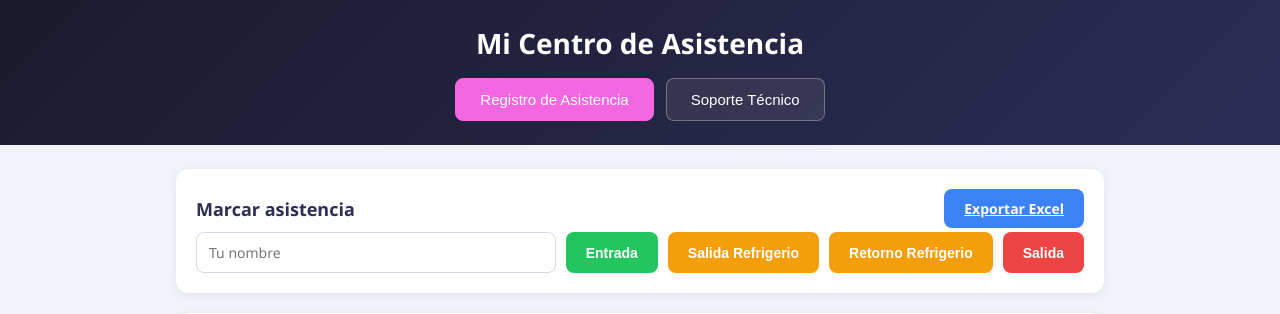
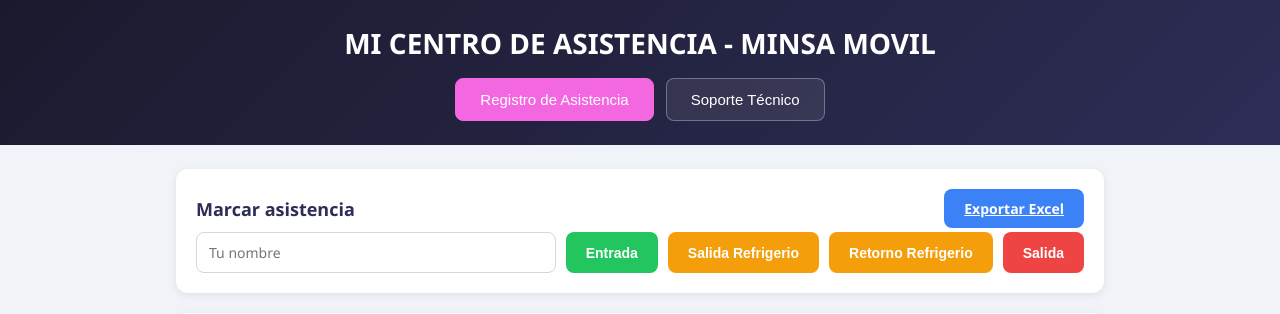
Before and after one commit to minsamovil/centro-asistencia, a Flask app: page / in a window 1280 px wide. Shown: the top 314 px of the page. Run offline with Flask 3, Linux system fonts and the light colour scheme; data that the repository does not hold is empty.

Commit message:
Update title to MI CENTRO DE ASISTENCIA - MINSA MOVIL

```diff
--- a/templates/index.html
+++ b/templates/index.html
@@ -3,12 +3,12 @@
 <head>
   <meta charset="UTF-8">
   <meta name="viewport" content="width=device-width, initial-scale=1.0">
-  <title>Mi Centro de Asistencia</title>
+  <title>MI CENTRO DE ASISTENCIA - MINSA MOVIL</title>
   <link rel="stylesheet" href="/static/style.css">
 </head>
 <body>
   <header>
-    <h1>Mi Centro de Asistencia</h1>
+    <h1>MI CENTRO DE ASISTENCIA - MINSA MOVIL</h1>
     <nav>
       <button class="tab-btn active" data-tab="asistencia">Registro de Asistencia</button>
       <button class="tab-btn" data-tab="soporte">Soporte Técnico</button>
```
